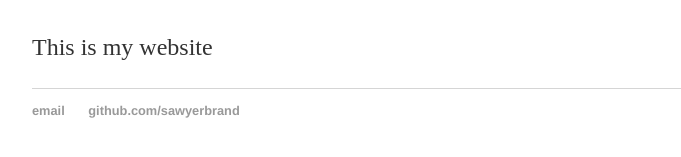
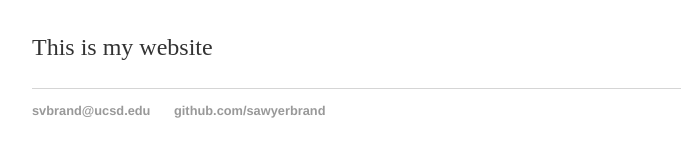
Before and after one commit to SawyerBrand/SawyerBrand.github.io, a Jekyll site: the page built from index.html, in a window 1280 px wide. Shown: the part 291-448 px from the top of the page, without its empty margins (160-841 px from the left). Built offline with Jekyll 4.4.1, drawn with Linux system fonts in a browser that asks for light colours.

Commit message:
Update default.html

```diff
--- a/_layouts/default.html
+++ b/_layouts/default.html
@@ -21,7 +21,7 @@
 			</div><!-- /.container -->
 			<footer>
 	    		<ul>
-	        		<li><a href="svbrand@ucsd.edu">email</a></li>
+	        		<li><a href="svbrand@ucsd.edu">svbrand@ucsd.edu</a></li>
 	        		<li><a href="https://github.com/sawyerbrand">github.com/sawyerbrand</a></li>
 				</ul>
 			</footer>
```
